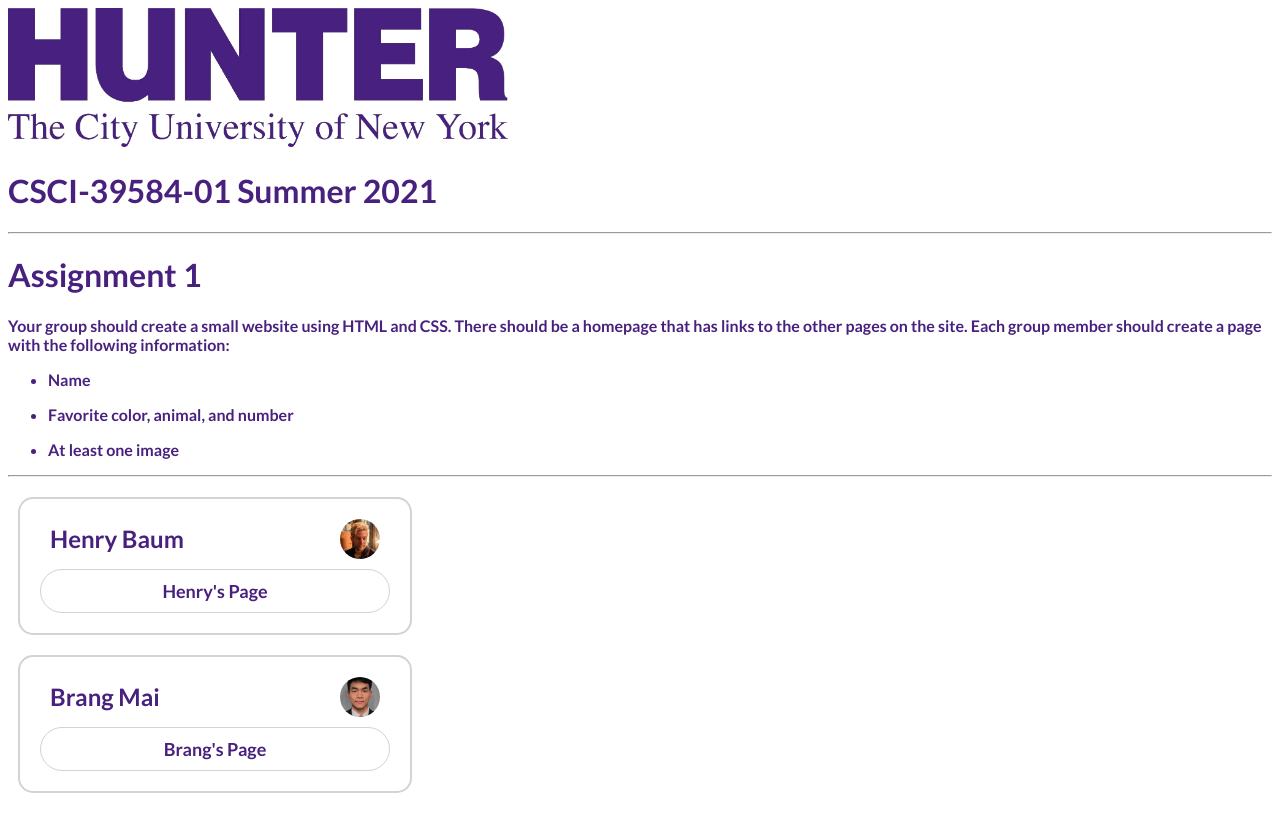
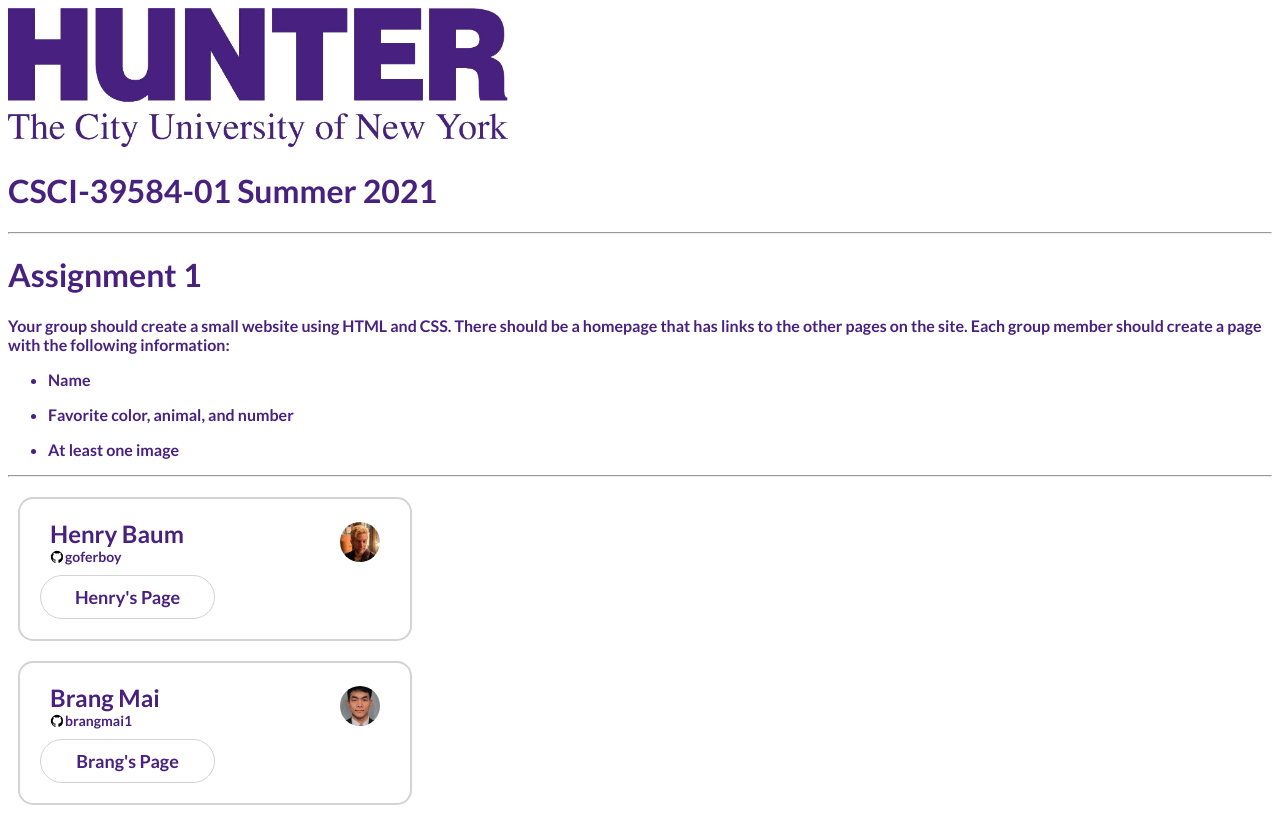
Before and after one commit to goferboy/CSCI-39548-Summer2021-Assignment01, a plain HTML site: page index.html in a window 1280 px wide. Drawn offline with Linux system fonts and the light colour scheme.

Commit message:
Added sub-link to member's github on each card

```diff
--- a/css/index.css
+++ b/css/index.css
@@ -28,7 +28,7 @@ body {
     margin: 10px;
 }
 
-.member-name {
+.name {
     margin: 0;
 }
 
@@ -38,7 +38,36 @@ body {
     border-radius: 50%;
 }
 
+.github-info {
+    display: flex;
+    flex-flow: row nowrap;
+    justify-content: flex-start;
+    align-items: flex-end;
+}
+
+.github-image {
+    width: 15px;
+    height: 15px;
+}
+
+.github-link {
+    font-size: 14px;
+    color: rgb(72, 33, 126);
+    text-decoration: none;
+    margin: 0;
+    padding: 0;
+}
+
+.github-link:hover {
+    text-decoration: underline;
+}
+
+.github-link:visited {
+    color: rgb(72, 33, 126);
+}
+
 .member-button {
+    max-width: 50%;
     background-color: white;
     font-family: 'Lato', sans-serif;
     font-size: 18px;
--- a/index.html
+++ b/index.html
@@ -51,7 +51,13 @@
             <!-- Henry Baum's Card -->
             <div class="member-box">
                 <div class="member-info">
-                    <h2 class="member-name">Henry Baum</h2>
+                    <div class="member-name">
+                        <h2 class="name">Henry Baum</h2>
+                        <div class="github-info">
+                            <img class="github-image" src="img/github.png">
+                            <a class="github-link" href="https://github.com/goferboy">goferboy</a>
+                        </div>
+                    </div>
                     <img class="member-image" src="img/goferboy.jpg">
                 </div>
                 <button class="member-button">Henry's Page</button>
@@ -60,7 +66,13 @@
             <!-- Brang Mai's Card -->
             <div class="member-box">
                 <div class="member-info">
-                    <h2 class="member-name">Brang Mai</h2>
+                    <div class="member-name">
+                        <h2 class="name">Brang Mai</h2>
+                        <div class="github-info">
+                            <img class="github-image" src="img/github.png">
+                            <a class="github-link" href="https://github.com/brangmai1">brangmai1</a>
+                        </div>
+                    </div>
                     <img class="member-image" src="img/brangmai1.jpg">
                 </div>
                 <button class="member-button">Brang's Page</button>
```
Also changed, not shown: img/github.png (added).
